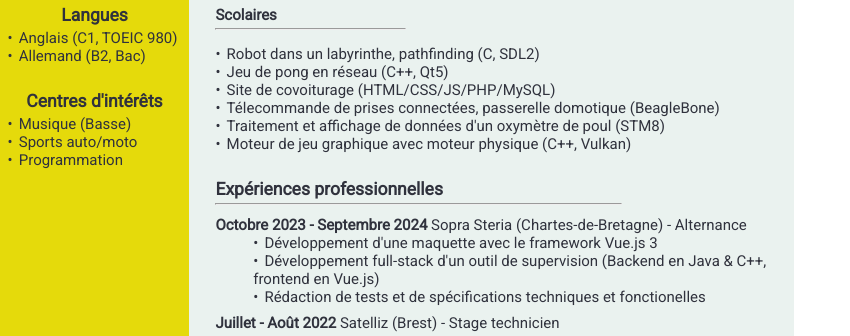
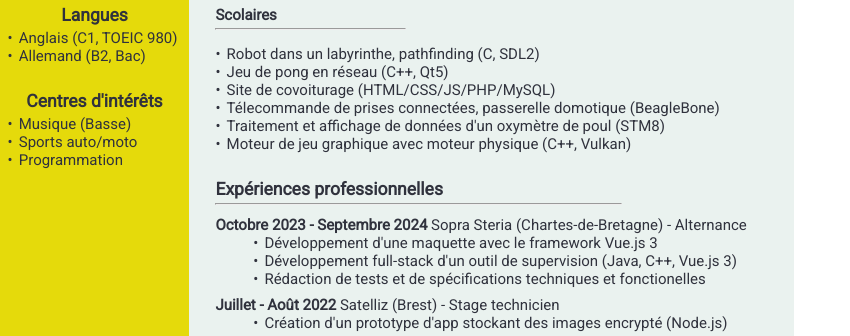
Before and after one commit to Elzapat/morgan.vanamerongen.fr, a plain HTML site: page resume/index.html in a window 1280 px wide. Shown: the part 606-942 px from the top of the page, without its empty margins (0-850 px from the left). Drawn offline with Linux system fonts and the light colour scheme.

Commit message:
CV sopra mis à jour

```diff
--- a/resume/index.html
+++ b/resume/index.html
@@ -179,15 +179,15 @@
                     <p><strong>Octobre 2023 - Septembre 2024</strong> Sopra Steria (Chartes-de-Bretagne) - Alternance</p>
                         <ul>
                             <li>Développement d'une maquette avec le framework Vue.js 3</li>
-                            <li>Développement full-stack d'un outil de supervision (Backend en Java & C++, frontend en Vue.js)</li>
+                            <li>Développement full-stack d'un outil de supervision (Java, C++, Vue.js 3)</li>
                             <li>Rédaction de tests et de spécifications techniques et fonctionelles</li>
                         </ul>
                     <p><strong>Juillet - Août 2022</strong> Satelliz (Brest) - Stage technicien</p>
-                    <!-- <ul> -->
+                    <ul>
                     <!--     <li>Aide sur la migration de technologie du backend d'un PaaS (Faye ➜ WS)</li> -->
-                    <!--     <li>Création d'un prototype d'app stockant des images encrypté (NodeJS)</li> -->
+                        <li>Création d'un prototype d'app stockant des images encrypté (Node.js)</li>
                     <!--     <li>Création d'un outil de gestion de tâches (Rust, Redis)</li> -->
-                    <!-- </ul> -->
+                    </ul>
                     <p><strong>Juillet 2021</strong> Centre social Bellevue (Brest) - Stage associatif</p>
                     <ul>
                         <li>Gestion et résponsabilité d'un groupe d'enfants</li>
```
Also changed, not shown: 5 other files.
